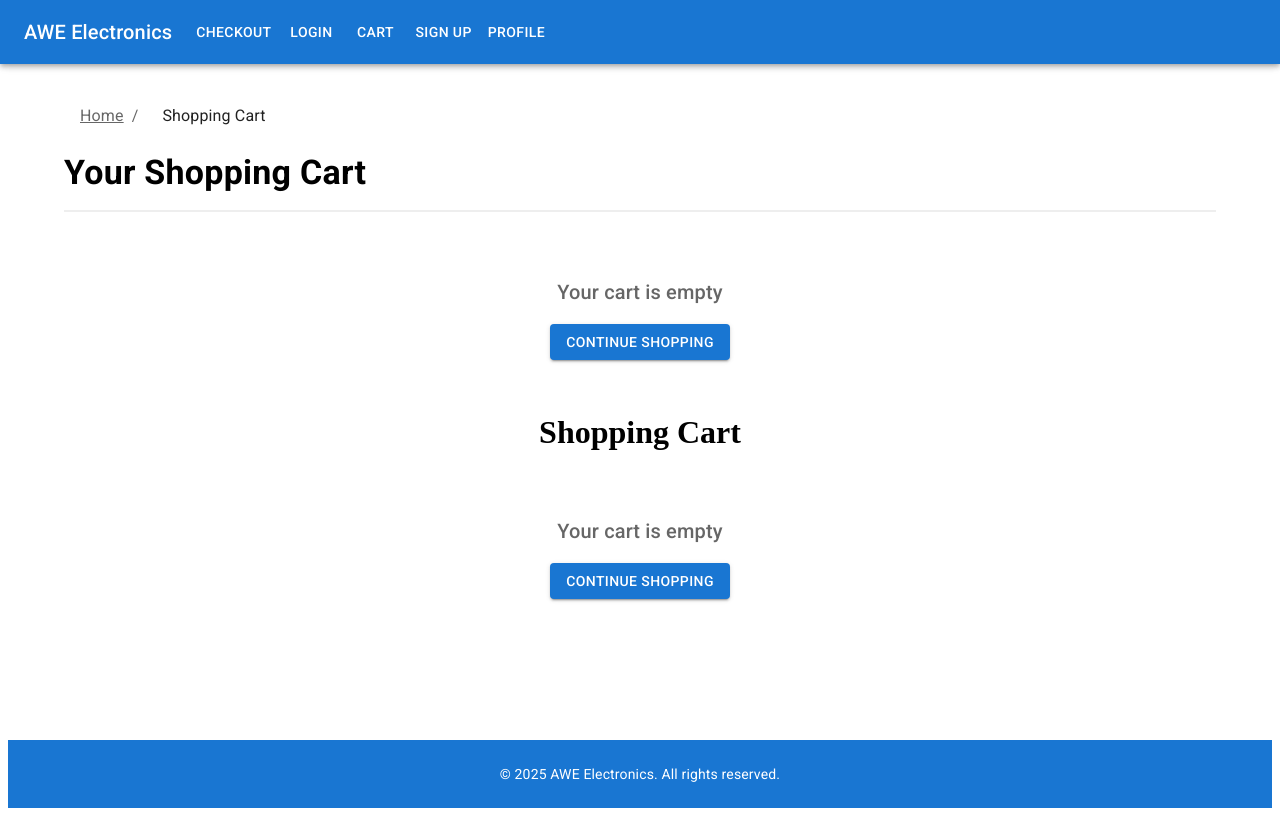
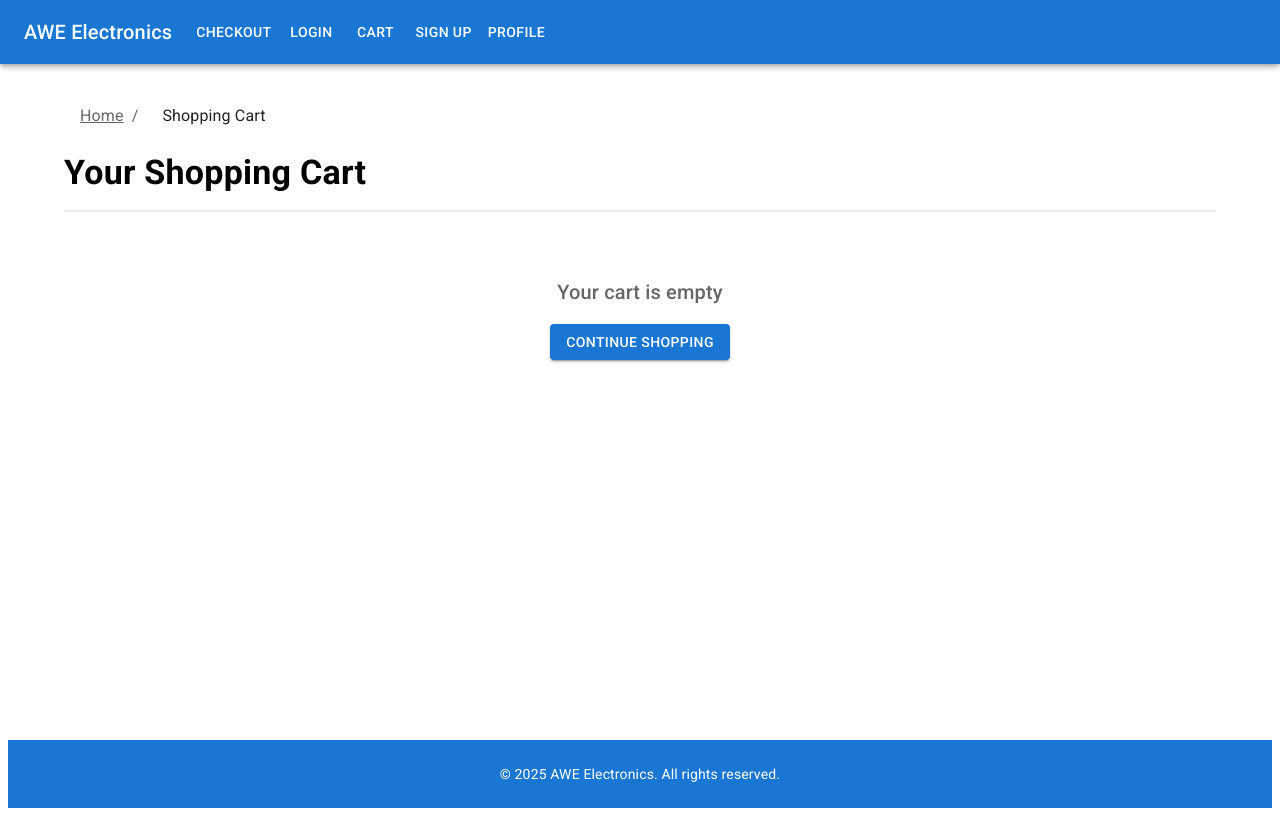
Before and after one commit to vividskiess/SWE30003-A3, a React (Vite) app in the folder app/: page /cart in a window 1280 px wide. Built offline with nearby package versions, Linux system fonts and the light colour scheme; some icons are missing.

Commit message:
fix: 2x render cart list in cart page

```diff
--- a/app/src/pages/ShoppingCart.tsx
+++ b/app/src/pages/ShoppingCart.tsx
@@ -61,10 +61,6 @@ const ShoppingCart: React.FC = () => {
       <Box>
         {sharedCart.renderCart(sharedCatalogue)}
       </Box>
-      <div>
-        <h1 style={{ textAlign: 'center', marginBottom: '2rem' }}>Shopping Cart</h1>
-        {sharedCart.renderCart(sharedCatalogue)}
-      </div>
     </Container>
 
   );
```
